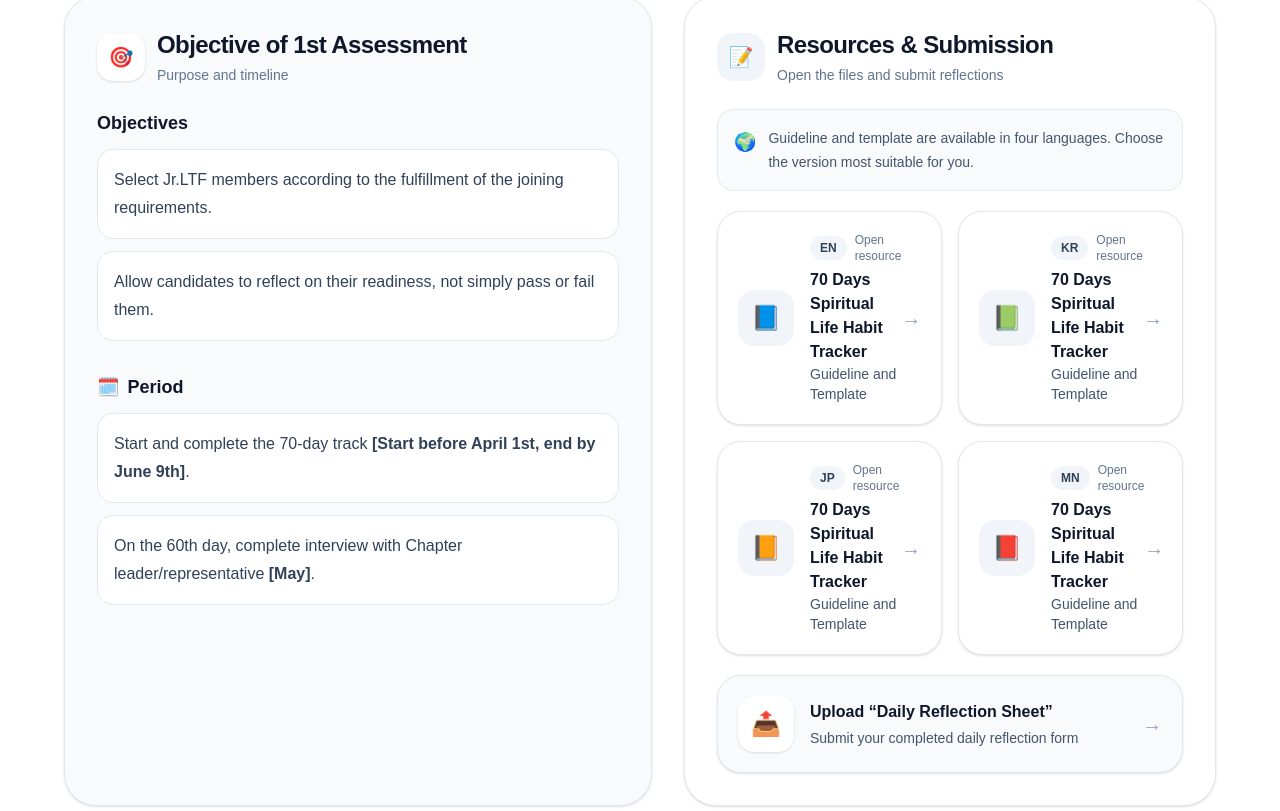
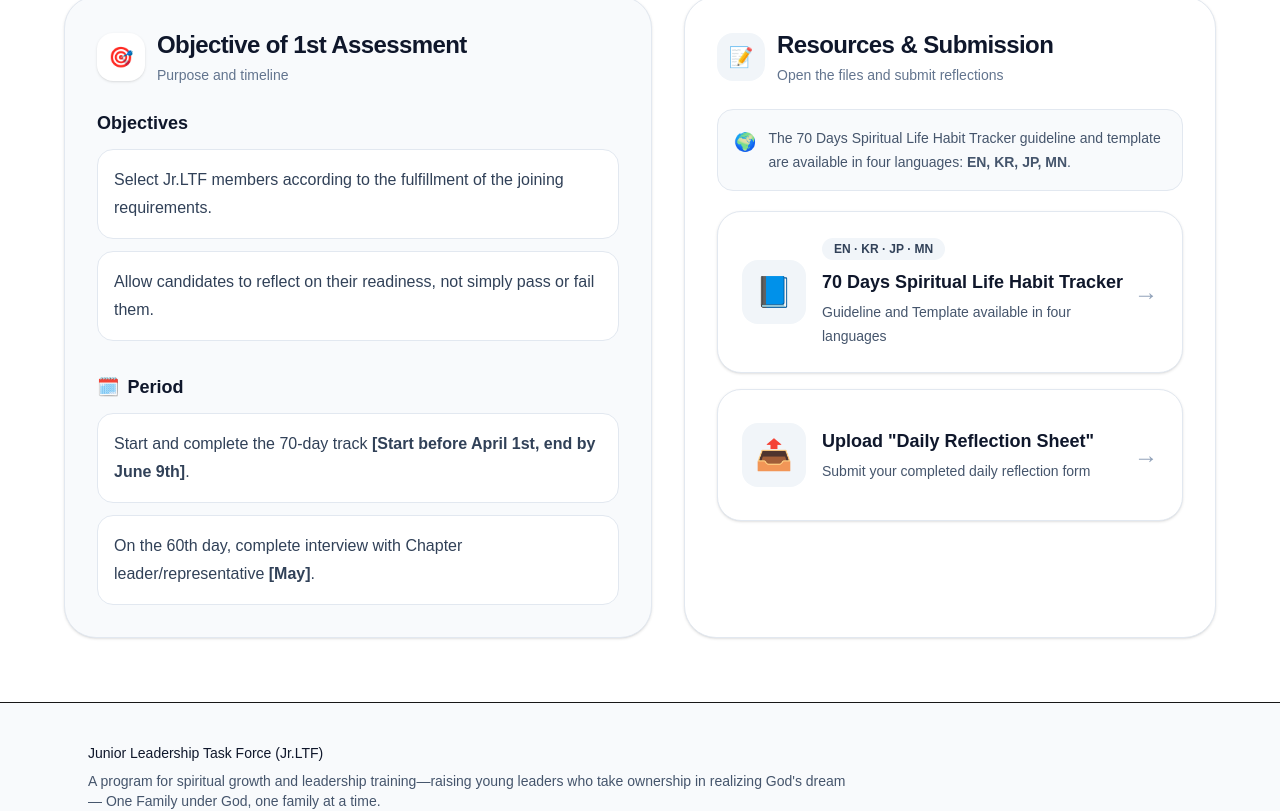
Before and after one commit to nyamkadorj/jrltf-site, a Next.js app: page /1st-assessment in a window 1280 px wide. Shown: the part 415-1226 px from the top of the page. Built offline with nearby package versions, Linux system fonts and the light colour scheme.

Commit message:
“Update”

```diff
--- a/src/app/1st-assessment/page.tsx
+++ b/src/app/1st-assessment/page.tsx
@@ -2,75 +2,45 @@
 
 import Link from "next/link";
 
-const trackerLinks = [
-  {
-    lang: "EN",
-    title: "70 Days Spiritual Life Habit Tracker",
-    subtitle: "Guideline and Template",
-    href: "#",
-    icon: "📘",
-  },
-  {
-    lang: "KR",
-    title: "70 Days Spiritual Life Habit Tracker",
-    subtitle: "Guideline and Template",
-    href: "#",
-    icon: "📗",
-  },
-  {
-    lang: "JP",
-    title: "70 Days Spiritual Life Habit Tracker",
-    subtitle: "Guideline and Template",
-    href: "#",
-    icon: "📙",
-  },
-  {
-    lang: "MN",
-    title: "70 Days Spiritual Life Habit Tracker",
-    subtitle: "Guideline and Template",
-    href: "#",
-    icon: "📕",
-  },
-];
-
 function ResourceButton({
   href,
-  lang,
+  icon,
+  badge,
   title,
   subtitle,
-  icon,
 }: {
   href: string;
-  lang: string;
+  icon: string;
+  badge?: string;
   title: string;
   subtitle: string;
-  icon: string;
 }) {
   return (
     <Link
       href={href}
       target="_blank"
       rel="noopener noreferrer"
-      className="group flex h-full items-center justify-between rounded-3xl border border-slate-200 bg-white p-5 shadow-sm transition duration-200 hover:-translate-y-0.5 hover:shadow-md"
+      className="group flex min-h-[132px] items-center justify-between rounded-3xl border border-slate-200 bg-white p-6 shadow-sm transition duration-200 hover:-translate-y-0.5 hover:shadow-md"
     >
       <div className="flex items-center gap-4">
-        <div className="flex h-14 w-14 shrink-0 items-center justify-center rounded-2xl bg-slate-100 text-2xl">
+        <div className="flex h-16 w-16 shrink-0 items-center justify-center rounded-2xl bg-slate-100 text-3xl">
           <span>{icon}</span>
         </div>
 
         <div>
-          <div className="mb-1 flex items-center gap-2">
-            <span className="rounded-full bg-slate-100 px-2.5 py-1 text-xs font-semibold text-slate-700">
-              {lang}
-            </span>
-            <span className="text-xs text-slate-500">Open resource</span>
-          </div>
-          <h3 className="text-base font-semibold text-slate-900">{title}</h3>
-          <p className="text-sm text-slate-600">{subtitle}</p>
+          {badge && (
+            <div className="mb-2">
+              <span className="rounded-full bg-slate-100 px-3 py-1 text-xs font-semibold text-slate-700">
+                {badge}
+              </span>
+            </div>
+          )}
+          <h3 className="text-lg font-semibold text-slate-900">{title}</h3>
+          <p className="mt-1 text-sm leading-6 text-slate-600">{subtitle}</p>
         </div>
       </div>
 
-      <span className="text-xl text-slate-400 transition group-hover:translate-x-1 group-hover:text-slate-700">
+      <span className="text-2xl text-slate-400 transition group-hover:translate-x-1 group-hover:text-slate-700">
         →
       </span>
     </Link>
@@ -185,51 +155,28 @@ export default function FirstAssessmentPage() {
                 <div className="flex items-start gap-3">
                   <span className="mt-0.5 text-lg">🌍</span>
                   <p className="text-sm leading-6 text-slate-600">
-                    Guideline and template are available in four languages.
-                    Choose the version most suitable for you.
+                    The 70 Days Spiritual Life Habit Tracker guideline and
+                    template are available in four languages:{" "}
+                    <span className="font-semibold">EN, KR, JP, MN</span>.
                   </p>
                 </div>
               </div>
 
-              <div className="grid gap-4 sm:grid-cols-2">
-                {trackerLinks.map((item) => (
-                  <ResourceButton
-                    key={item.lang}
-                    href={item.href}
-                    lang={item.lang}
-                    title={item.title}
-                    subtitle={item.subtitle}
-                    icon={item.icon}
-                  />
-                ))}
-              </div>
+              <div className="grid gap-4">
+                <ResourceButton
+                  href="#"
+                  icon="📘"
+                  badge="EN · KR · JP · MN"
+                  title="70 Days Spiritual Life Habit Tracker"
+                  subtitle="Guideline and Template available in four languages"
+                />
 
-              <div className="mt-5">
-                <Link
+                <ResourceButton
                   href="#"
-                  target="_blank"
-                  rel="noopener noreferrer"
-                  className="group flex items-center justify-between rounded-3xl border border-slate-200 bg-slate-50 p-5 shadow-sm transition duration-200 hover:-translate-y-0.5 hover:bg-white hover:shadow-md"
-                >
-                  <div className="flex items-center gap-4">
-                    <div className="flex h-14 w-14 shrink-0 items-center justify-center rounded-2xl bg-white text-2xl shadow-sm">
-                      <span>📤</span>
-                    </div>
-
-                    <div>
-                      <div className="mb-1 text-base font-semibold text-slate-900">
-                        Upload “Daily Reflection Sheet”
-                      </div>
-                      <div className="text-sm text-slate-600">
-                        Submit your completed daily reflection form
-                      </div>
-                    </div>
-                  </div>
-
-                  <span className="text-xl text-slate-400 transition group-hover:translate-x-1 group-hover:text-slate-700">
-                    →
-                  </span>
-                </Link>
+                  icon="📤"
+                  title='Upload "Daily Reflection Sheet"'
+                  subtitle="Submit your completed daily reflection form"
+                />
               </div>
             </aside>
           </div>
```
